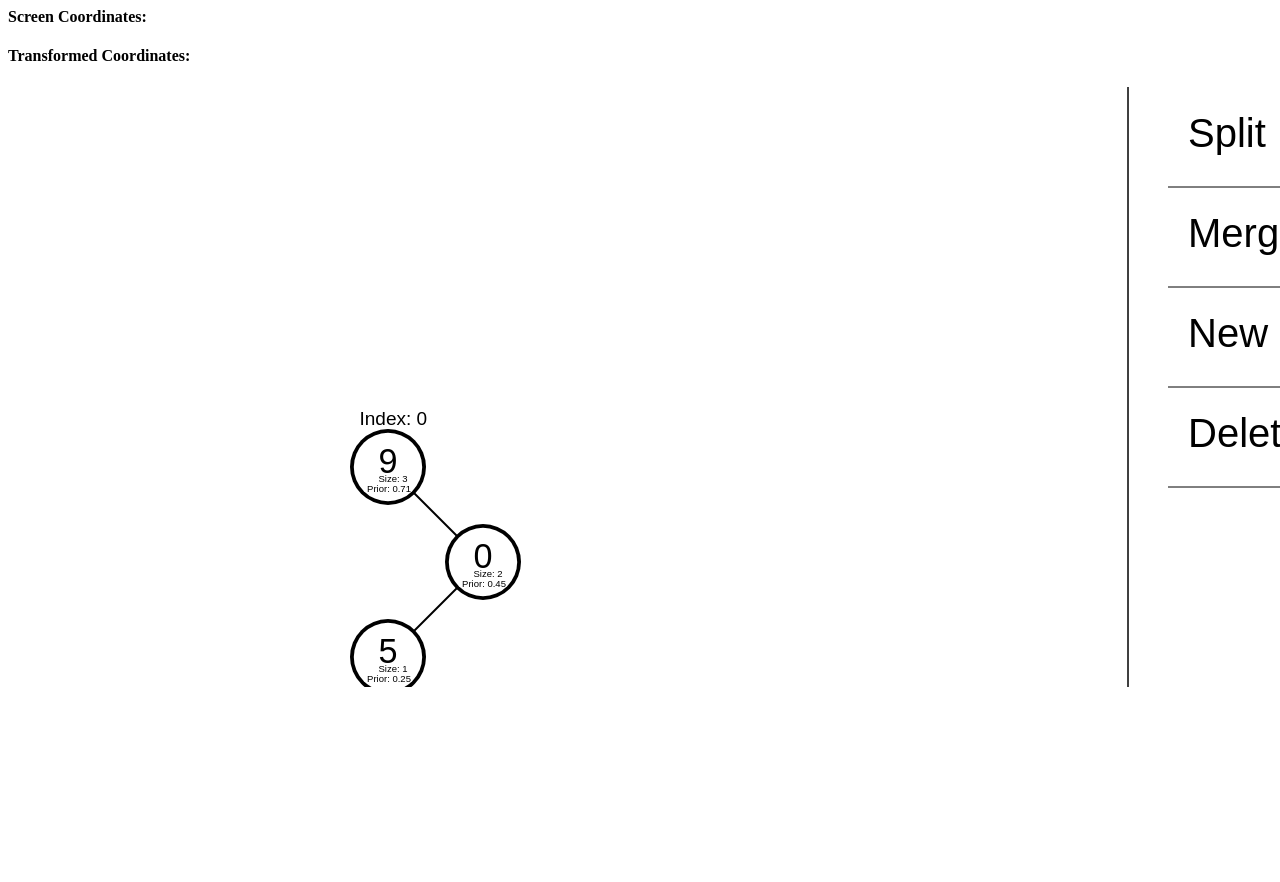
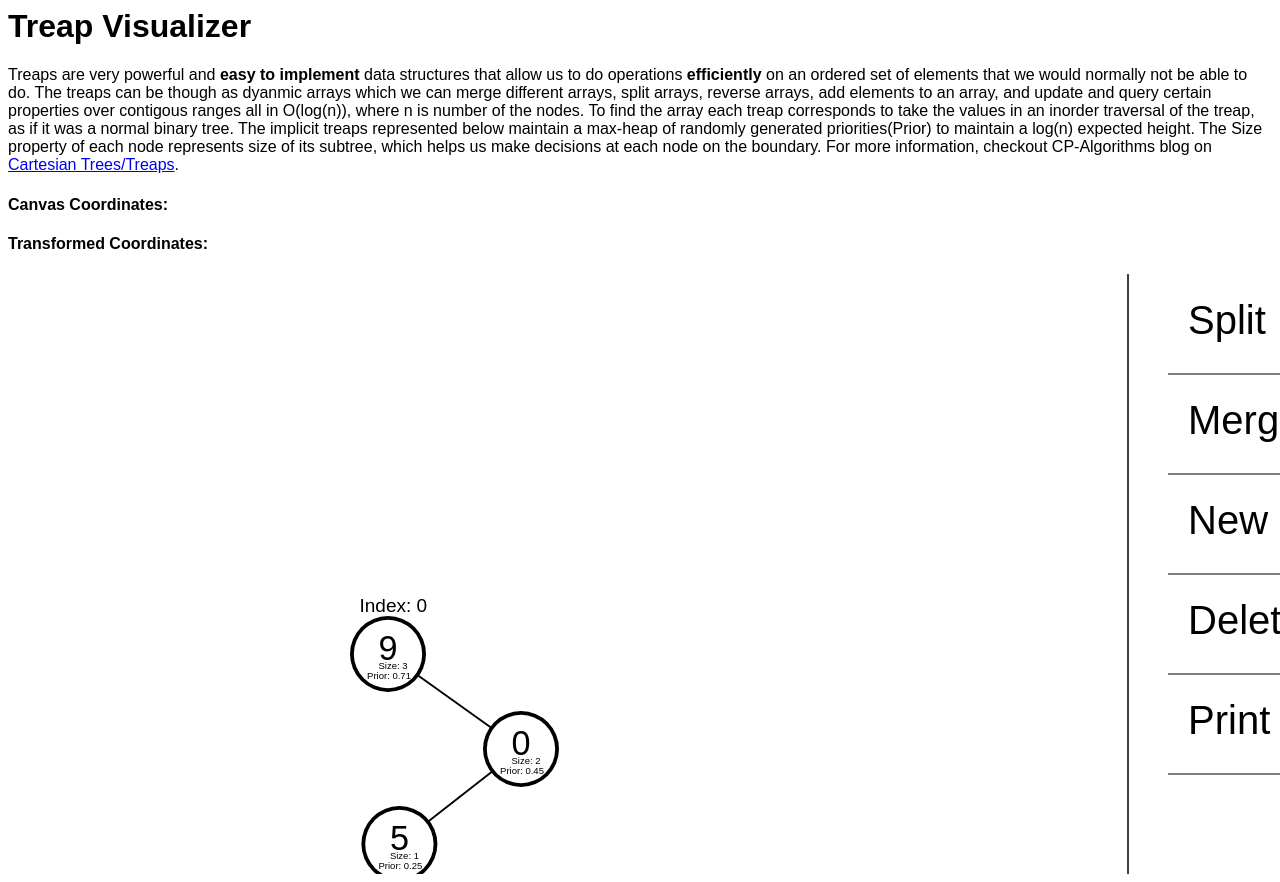
Before and after one commit to ArvinDing/ArvinDing.github.io, a plain HTML site: page index.html in a window 1280 px wide. Shown: the top 882 px of the page. Before the commit the page ends 800 px from the top, so only its background shows below. Drawn offline with Linux system fonts and the light colour scheme.

Commit message:
Update index.html

```diff
--- a/index.html
+++ b/index.html
@@ -1,6 +1,23 @@
-<h4 id=screen>Screen Coordinates:</h4>
-<h4 id=screen1>Transformed Coordinates:</h4>
+<h1 style="font-family:arial">Treap Visualizer</h1>
+<p style="font-family:arial"> Treaps are very powerful and <b>easy to implement</b> data structures that allow us to do
+    operations <b>efficiently</b>
+    on an ordered set of elements that we would normally not be able to do.
+    The treaps can be though as dyanmic arrays which we can merge different arrays, split arrays, reverse arrays, add
+    elements to an array, and update and query certain properties over contigous ranges all in
+    O(log(n)), where n is number of the nodes.
+    To find the array each treap corresponds to take the values in an inorder traversal of the treap, as if it was a
+    normal binary tree.
+    The implicit treaps represented below maintain a max-heap of randomly generated priorities(Prior) to maintain a
+    log(n) expected height. The Size property
+    of each node represents size of its subtree, which helps us make decisions at each node on the boundary.
+    For more information, checkout CP-Algorithms blog on <a
+        href="https://cp-algorithms.com/data_structures/treap.html#toc-tgt-2">Cartesian Trees/Treaps</a>.
+</p>
+
+<h4 id=screen style="font-family:arial">Canvas Coordinates:</h4>
+<h4 id=screen1 style="font-family:arial">Transformed Coordinates:</h4>
 <canvas id="canvas" width="1400" height="600"></canvas>
+
 <script>
     const canvas = document.getElementById("canvas");
     let ctx = canvas.getContext("2d");
@@ -12,20 +29,21 @@
             this.cnt = 1;
             this.prior = Math.random();
         }
-        display(x, y) {
+        display(x, y, layer) {
+            let extra = 20 - 6 * layer;
             if (this.right) {
                 ctx.beginPath();
                 ctx.moveTo(x, y);
-                ctx.lineTo(x + 50, y + 50);
+                ctx.lineTo(x + extra + 50, y + 50);
                 ctx.stroke();
-                this.right.display(x + 50, y + 50);
+                this.right.display(x + extra + 50, y + 50, layer + 1);
             }
             if (this.left) {
                 ctx.beginPath();
                 ctx.moveTo(x, y);
-                ctx.lineTo(x - 50, y + 50);
+                ctx.lineTo(x - extra - 50, y + 50);
                 ctx.stroke();
-                this.left.display(x - 50, y + 50);
+                this.left.display(x - extra - 50, y + 50, layer + 1);
             }
             fillCirc("black", x, y, 20);
             fillCirc("white", x, y, 18);
@@ -56,6 +74,19 @@
             this.cnt = other.cnt;
             this.prior = other.prior;
             this.value = other.value;
+        }
+        toString() {
+            let ans = "";
+            if (this.left) {
+                ans += this.left.toString();
+                ans += ', ';
+            }
+            ans += this.value;
+            if (this.right) {
+                ans += ', ';
+                ans += this.right.toString();
+            }
+            return ans;
         }
     }
     function merge(left, right) {
@@ -157,7 +188,7 @@
         for (const a of trees) {
             if (a[0]) {
                 drawText("Index: " + idx, a[1] - 15, a[2] - 22, 10, 'arial');
-                a[0].display(a[1], a[2]);
+                a[0].display(a[1], a[2], 0);
             }
             idx++;
         }
@@ -179,6 +210,8 @@
         drawText("Delete Tree", 1180, 360, 40, 'arial');
         drawLine(1160, 400, 1400, 400)
 
+        drawText("Print Tree", 1180, 460, 40, 'arial');
+        drawLine(1160, 500, 1400, 500)
         window.requestAnimationFrame(update);
     }
     update();
@@ -233,10 +266,12 @@
                 val = new node(a);
                 trees.push([val, getRandRange((200 - panX) / scale, (800 - panX) / scale), getRandRange((200 - panY) / scale, (400 - panY) / scale)]);
             } else if (mY < 400) {
-                idx1 = prompt("Index of Tree to Delete");
-                trees[idx1][0] = null;
+                idx = prompt("Index of Tree to Delete");
+                trees[idx][0] = null;
             } else if (mY < 500) {
-
+                let ans = "";
+                idx = prompt("Index of Tree to Print");
+                alert("[" + trees[idx][0].toString() + ']');
             } else {
 
             }
@@ -251,8 +286,8 @@
                 break;
             }
         }
-        document.getElementById("screen").innerHTML = ("Screen Coordinates: " + mX + "/" + mY);
-        document.getElementById("screen1").innerHTML = ("Screen Coordinates: " + rX + "/" + rY);
+        document.getElementById("screen").innerHTML = ("Canvas Coordinates: " + mX + "/" + mY);
+        document.getElementById("screen1").innerHTML = ("Transformed Coordinates: " + rX + "/" + rY);
 
         mouseD = true;
         start = { x: rX, y: rY };
```
